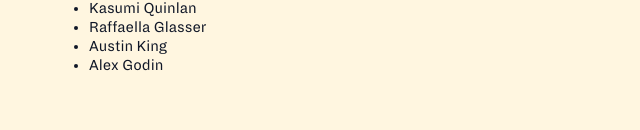
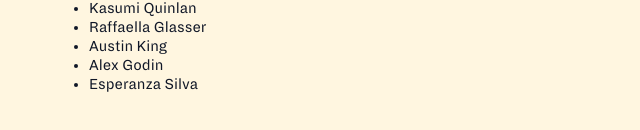
Before and after one commit to alexgodin/lemontree-corp, a plain HTML site: page index.html in a window 1280 px wide. Both pictures are taken after a click on the link "Our team". Shown: the part 488-618 px from the top of the page, without its empty margins (316-956 px from the left). Drawn offline with nearby package versions, Linux system fonts and the light colour scheme.

Commit message:
add esperanza

```diff
--- a/index.html
+++ b/index.html
@@ -43,6 +43,7 @@
         <li>Raffaella Glasser</li>
         <li>Austin King</li>
         <li>Alex Godin</li>
+        <li>Esperanza Silva</li>
       </ul>
       </div>
       <div id="donors" style="display: none;">
```
